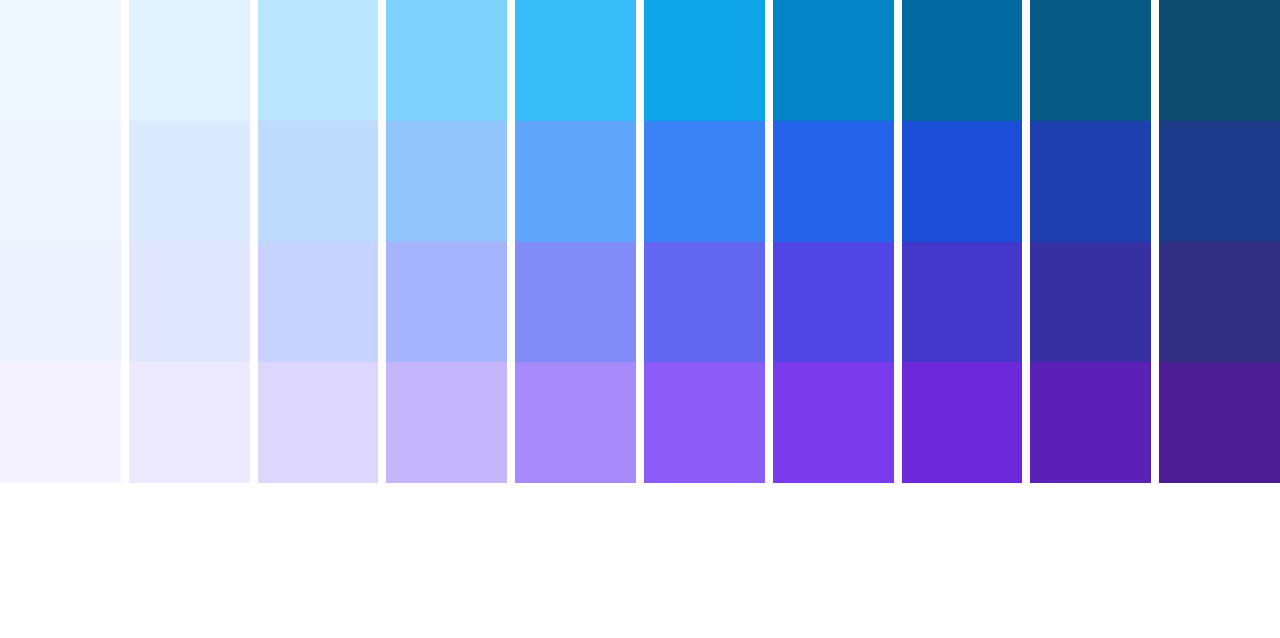
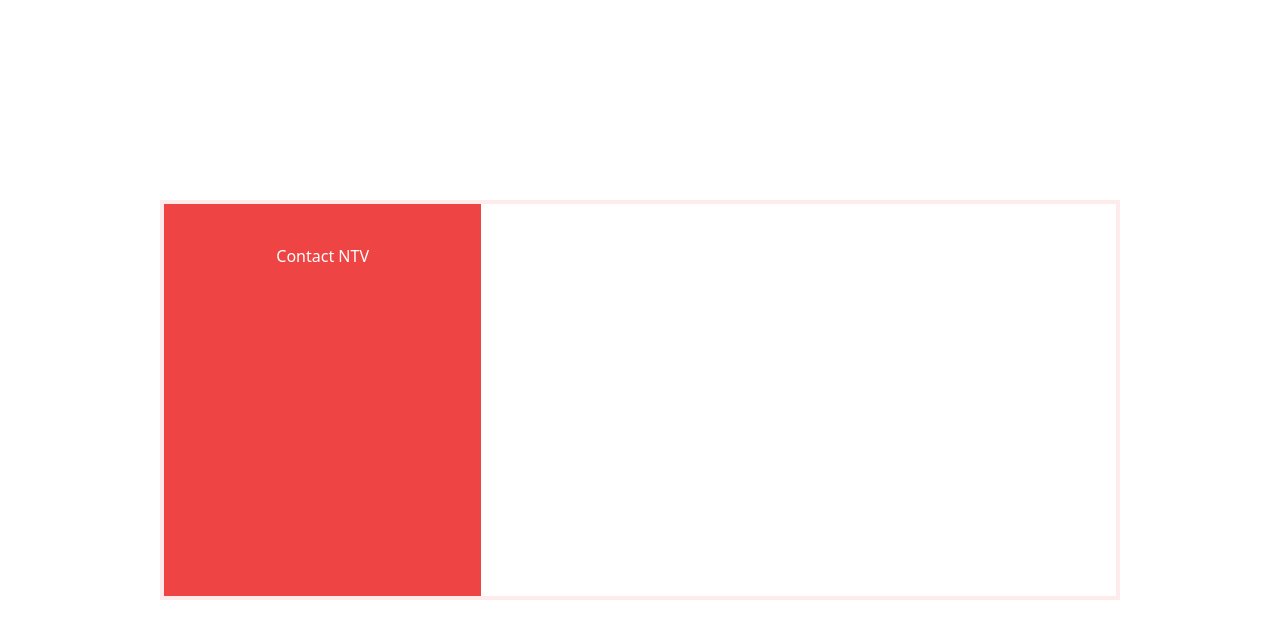
Before and after one commit to Some0ne3lse/CSS-form, a website: page index.html in a window 1280 px wide. Drawn offline with Linux system fonts and the light colour scheme.

Commit message:
Add left red part

```diff
--- a/index.html
+++ b/index.html
@@ -8,54 +8,15 @@
   <link href="./output.css" rel="stylesheet">
 </head>
 
-<body>
-  <div class="grid grid-cols-10 gap-2">
-    <div class="bg-sky-50 aspect-square"></div>
-    <div class="bg-sky-100 aspect-square"></div>
-    <div class="bg-sky-200 aspect-square"></div>
-    <div class="bg-sky-300 aspect-square"></div>
-    <div class="bg-sky-400 aspect-square"></div>
-    <div class="bg-sky-500 aspect-square"></div>
-    <div class="bg-sky-600 aspect-square"></div>
-    <div class="bg-sky-700 aspect-square"></div>
-    <div class="bg-sky-800 aspect-square"></div>
-    <div class="bg-sky-900 aspect-square"></div>
+<body class="w-screen h-screen flex justify-center items-center">
+  <div class="w-3/4 h-1/2 border-4 border-red-500/10 flex">
+    <div class="flex-col w-full h-full">
+      <div class="bg-red-500 w-1/3 h-full text-white font-sans font-medium flex justify-center pt-10">
+        Contact NTV
+      </div>
+
+    </div>
   </div>
-  <div class="grid grid-cols-10 gap-2">
-    <div class="bg-blue-50 aspect-square"></div>
-    <div class="bg-blue-100 aspect-square"></div>
-    <div class="bg-blue-200 aspect-square"></div>
-    <div class="bg-blue-300 aspect-square"></div>
-    <div class="bg-blue-400 aspect-square"></div>
-    <div class="bg-blue-500 aspect-square"></div>
-    <div class="bg-blue-600 aspect-square"></div>
-    <div class="bg-blue-700 aspect-square"></div>
-    <div class="bg-blue-800 aspect-square"></div>
-    <div class="bg-blue-900 aspect-square"></div>
-  </div>
-  <div class="grid grid-cols-10 gap-2">
-    <div class="bg-indigo-50 aspect-square"></div>
-    <div class="bg-indigo-100 aspect-square"></div>
-    <div class="bg-indigo-200 aspect-square"></div>
-    <div class="bg-indigo-300 aspect-square"></div>
-    <div class="bg-indigo-400 aspect-square"></div>
-    <div class="bg-indigo-500 aspect-square"></div>
-    <div class="bg-indigo-600 aspect-square"></div>
-    <div class="bg-indigo-700 aspect-square"></div>
-    <div class="bg-indigo-800 aspect-square"></div>
-    <div class="bg-indigo-900 aspect-square"></div>
-  </div>
-  <div class="grid grid-cols-10 gap-2">
-    <div class="bg-violet-50 aspect-square"></div>
-    <div class="bg-violet-100 aspect-square"></div>
-    <div class="bg-violet-200 aspect-square"></div>
-    <div class="bg-violet-300 aspect-square"></div>
-    <div class="bg-violet-400 aspect-square"></div>
-    <div class="bg-violet-500 aspect-square"></div>
-    <div class="bg-violet-600 aspect-square"></div>
-    <div class="bg-violet-700 aspect-square"></div>
-    <div class="bg-violet-800 aspect-square"></div>
-    <div class="bg-violet-900 aspect-square"></div>
   </div>
 </body>
 
```
Also changed, not shown: output.css.
